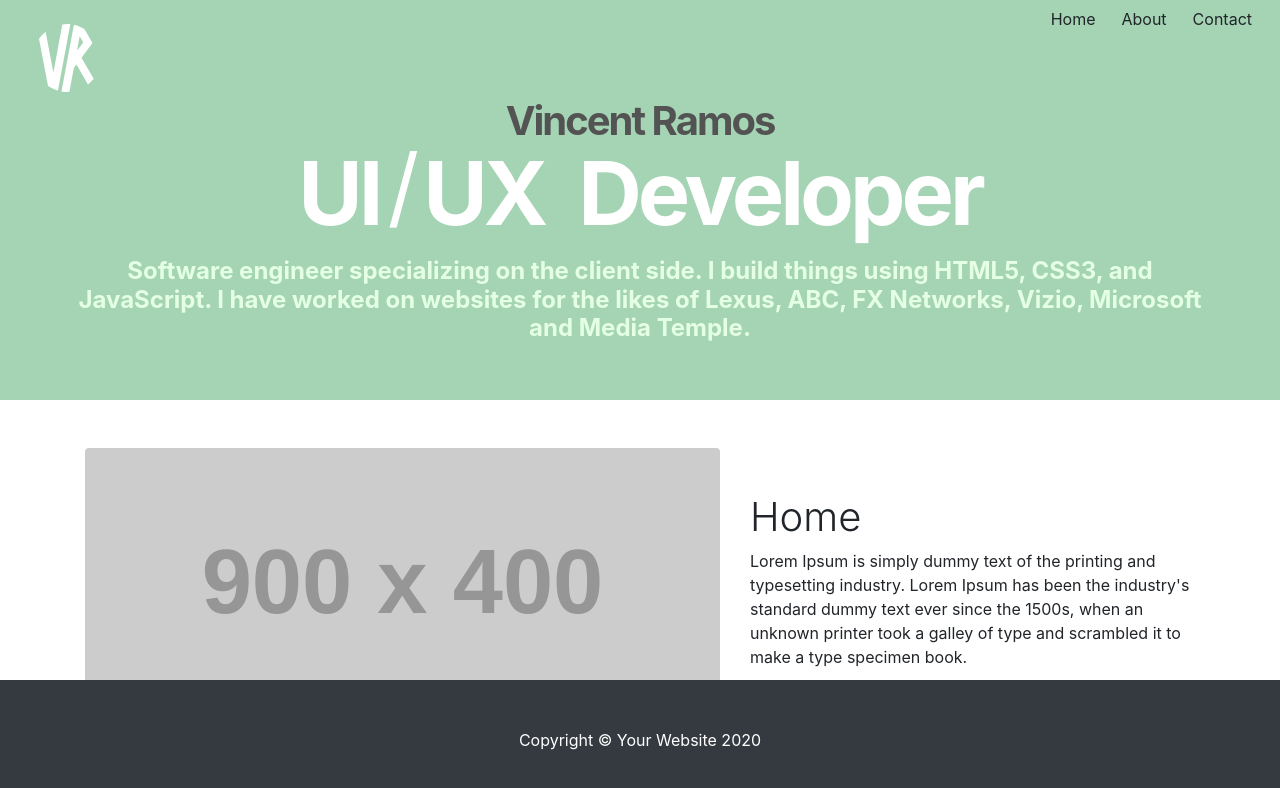
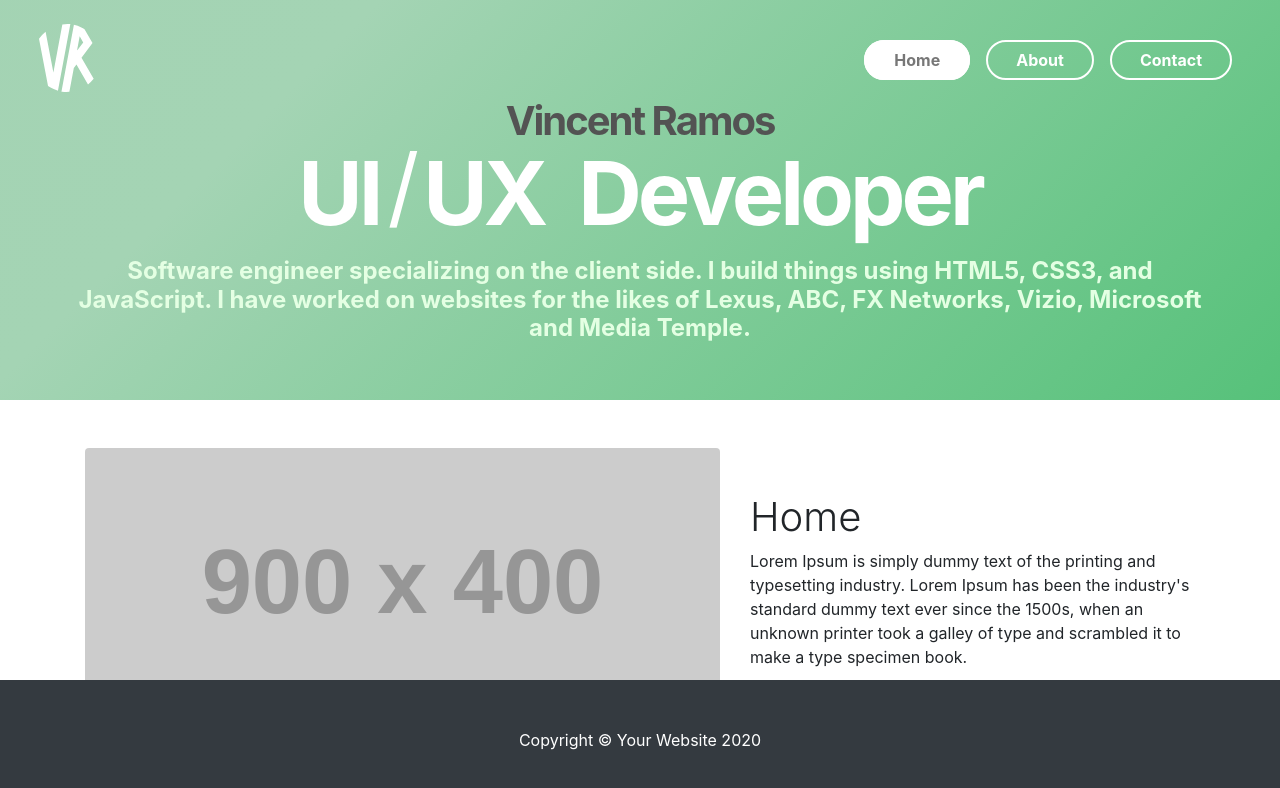
Before and after one commit to vram1980/vincent-ramos, a React (Create React App) app: page / in a window 1280 px wide. Shown: the top 788 px of the page. Built offline with nearby package versions, Linux system fonts and the light colour scheme.

Commit message:
more progress

```diff
--- a/src/components/Navigation.jsx
+++ b/src/components/Navigation.jsx
@@ -3,28 +3,60 @@ import { NavLink } from "react-router-dom";
 
 function Navigation() {
   return (
-      <div className="container-fluid" style={{ position: "fixed", top: "0" }}>
+    <div className="container-fluid" style={{ position: "fixed", top: "0" }}>
         <div className="row">
             <div className="col-6">
                 <NavLink to="/">
                     <svg id="Layer_1" className="mt-4  ml-4" data-name="Layer 1" xmlns="http://www.w3.org/2000/svg" viewBox="0 0 92.57 115.16" style={{height: "68px" }}><defs><style>{`.cls-1{fill:#fff;}`}</style></defs><title>logo</title><path class="cls-1" d="M290.83,363.89l-15.16,81.42-13.2-69.06a58.09,58.09,0,0,0-11.17,11.84l15.32,80.18c1.39.94,2.82,1.81,4.29,2.64a60,60,0,0,0,10.54,4.64c.64.22,1.29.41,1.94.61l21-112.78A60.41,60.41,0,0,0,290.83,363.89Z" transform="translate(-251.3 -363.21)"/><path class="cls-1" d="M323.28,420.26l10.08-13.42,8.55-11.41-7.13-12.38-6.36-11a59.37,59.37,0,0,0-5.42-3,60.73,60.73,0,0,0-12.62-4.46l-.34,1.81-4.35,23.37L302,409.57l-4.25,22.82-5.42,29.1-3,16.36c.41,0,.83.12,1.25.16a61,61,0,0,0,12.15.11l7.54-40.47,4.49-6,19.54,33.92a58.78,58.78,0,0,0,9.61-9.57ZM320.21,384l6,10.43-10.07,13.43-.29-.5Z" transform="translate(-251.3 -363.21)"/></svg>
                 </NavLink>
             </div>
-            <div className="col-6 text-right">
-                <NavLink to="/" className="btn">
+            <div className="col-6 text-right  pt-5  pr-5">
+                <NavLink to="/" className="blob-btn  mr-3  text-capitalize">
                     Home
-                    <span className="sr-only">(current)</span>
+                    <span class="blob-btn__inner">
+                    <span class="blob-btn__blobs">
+                        <span class="blob-btn__blob"></span>
+                        <span class="blob-btn__blob"></span>
+                        <span class="blob-btn__blob"></span>
+                        <span class="blob-btn__blob"></span>
+                    </span>
+                    </span>
                 </NavLink>
 
-                <NavLink to="/about" className="btn">
+                <NavLink to="/about" className="blob-btn  mr-3  text-capitalize">
                     About
+                    <span class="blob-btn__inner">
+                    <span class="blob-btn__blobs">
+                        <span class="blob-btn__blob"></span>
+                        <span class="blob-btn__blob"></span>
+                        <span class="blob-btn__blob"></span>
+                        <span class="blob-btn__blob"></span>
+                    </span>
+                    </span>
                 </NavLink>
 
-                <NavLink to="/contact" className="btn">
+                <NavLink to="/contact" className="blob-btn  text-capitalize">
                     Contact
+                    <span class="blob-btn__inner">
+                    <span class="blob-btn__blobs">
+                        <span class="blob-btn__blob"></span>
+                        <span class="blob-btn__blob"></span>
+                        <span class="blob-btn__blob"></span>
+                        <span class="blob-btn__blob"></span>
+                    </span>
+                    </span>
                 </NavLink>
             </div>
         </div>
+        <svg xmlns="http://www.w3.org/2000/svg" version="1.1">
+            <defs>
+                <filter id="goo">
+                    <feGaussianBlur in="SourceGraphic" result="blur" stdDeviation="10"></feGaussianBlur>
+                    <feColorMatrix in="blur" mode="matrix" values="1 0 0 0 0 0 1 0 0 0 0 0 1 0 0 0 0 0 21 -7" result="goo"></feColorMatrix>
+                    <feBlend in2="goo" in="SourceGraphic" result="mix"></feBlend>
+                </filter>
+            </defs>
+        </svg>
     </div>
   );
 }
--- a/src/index.css
+++ b/src/index.css
@@ -11,3 +11,126 @@ code {
   font-family: source-code-pro, Menlo, Monaco, Consolas, 'Courier New',
     monospace;
 }
+
+.Hero {
+  background: linear-gradient(-45deg, #1eb450, #a4d4b4, #a2cfb1, #23d5ab);
+	background-size: 400% 400%;
+	animation: HeroGradient 10s ease infinite;
+}
+
+@keyframes HeroGradient {
+	0% {
+		background-position: 0% 50%;
+	}
+	50% {
+		background-position: 100% 50%;
+	}
+	100% {
+		background-position: 0% 50%;
+	}
+}
+
+.blob-btn {
+  z-index: 1;
+    position: relative;
+    padding: 10px 30px;
+    margin-bottom: 30px;
+    text-align: center;
+    text-transform: uppercase;
+    color: #fff;
+    font-size: 16px;
+    font-weight: bold;
+    background-color: transparent;
+    outline: none;
+    border: none;
+    transition: color 0.5s;
+    cursor: pointer;
+    border-radius: 30px;
+}
+.blob-btn:before {
+  content: "";
+    z-index: 1;
+    position: absolute;
+    left: 0;
+    top: 0;
+    width: 100%;
+    height: 100%;
+    border: 2px solid #fff;
+    border-radius: 30px;
+}
+.blob-btn:after {
+  content: "";
+    z-index: -2;
+    position: absolute;
+    left: 3px;
+    top: 3px;
+    width: 100%;
+    height: 100%;
+    transition: all 0.3s 0.2s;
+    border-radius: 30px;
+}
+.blob-btn:hover, .blob-btn.active {
+  color: rgb(119 119 119);
+  border-radius: 30px;
+  text-decoration: none;
+}
+.blob-btn:hover:after, .blob-btn.active {
+  transition: all 0.3s;
+    left: 0;
+    top: 0;
+    border-radius: 30px;
+    text-decoration: none;
+}
+.blob-btn__inner {
+  z-index: -1;
+    overflow: hidden;
+    position: absolute;
+    left: 0;
+    top: 0;
+    width: 100%;
+    height: 100%;
+    border-radius: 30px;
+    /* background: rgb(164, 212, 180); */
+    background: transparent;
+}
+.blob-btn__blobs {
+  position: relative;
+  display: block;
+  height: 100%;
+  filter: url('#goo');
+}
+.blob-btn__blob {
+  position: absolute;
+  top: 6px;
+  width: 25%;
+  height: 100%;
+  background: #fff;
+  border-radius: 100%;
+  transform: translate3d(0, 150%, 0) scale(1.7);
+  transition: transform 0.45s;
+}
+@supports (filter: url('#goo')) {
+  transform: translate3d(0, 150%, 0) scale(1.4);
+}
+.blob-btn__blob:nth-child(1) {
+  left: 0%;
+  transition-delay: 0s;
+}
+.blob-btn__blob:nth-child(2) {
+  left: 30%;
+  transition-delay: 0.08s;
+}
+.blob-btn__blob:nth-child(3) {
+  left: 60%;
+  transition-delay: 0.16s;
+}
+.blob-btn__blob:nth-child(4) {
+  left: 90%;
+  transition-delay: 0.24s;
+}
+.blob-btn:hover .blob-btn__blob, .blob-btn.active .blob-btn__blob {
+  transform: translateZ(0) scale(1.7);
+}
+@supports (filter: url('#goo')) {
+  transform: translateZ(0) scale(1.4);
+}
```
